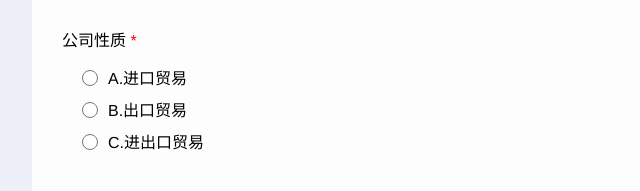
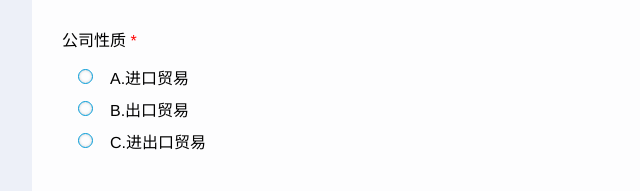
Before and after one commit to 1054522381/htmlDemo, a plain HTML site: page index.html in a window 1280 px wide. Shown: the part 318-509 px from the top of the page, 208-848 px from the left. Drawn offline with Linux system fonts and the light colour scheme.

Commit message:
mobile css update

```diff
--- a/css/desktop.css
+++ b/css/desktop.css
@@ -44,6 +44,7 @@ form {
 }
 .input-body {
   padding: 6px 15px;
+  position: relative;
 }
 .input {
   height: 32px;
@@ -113,22 +114,44 @@ form {
   font-weight: normal;
   color: #FFFFFF;
   background: #3B67A0;
-  font-size: 14px;
+  font-size: 16px;
 }
 .paddingTop {
   padding-top: 8px;
 }
 .radio {
-  background-color: #fff;
-  border: 1px solid rgba(0,0,0,0.15);
-  border-radius: 100%;
+  position: absolute;
+  left: 0;
+  top: 0;
+  visibility: hidden;
+}
+.radio+label:before {
+  position: absolute;
+  border: 1px solid #0099d6;
+  content: "";
   display: inline-block;
-  height: 16px;
-  margin-right: 10px;
-  margin-top: -1px;
-  vertical-align: middle;
-  width: 16px;
-  line-height: 1
+  box-shadow: inset 0 0 3px 0 rgba(0,0,0,.2);
+  border-radius: 50%;
+  z-index: 2;
+  width: 13px;
+  height: 13px;
+  left: 16px;
+  margin-top: 4px;
+}
+input.radio:checked+label:after {
+  position: absolute;
+  border: 3px solid #0099d6;
+  content: "";
+  display: inline-block;
+  border-radius: 50%;
+  width: 13px;
+  height: 13px;
+  left: 17px;
+  margin-top: 5px;
+  box-sizing: border-box;
+}
+.radio+label span {
+  padding-left: 33px;
 }
 .main {
   position: relative;
--- a/css/phone.css
+++ b/css/phone.css
@@ -13,7 +13,7 @@ form {
   margin-top: 0em;
 }
 .wrapper {
-  padding: 20px 10px;
+  padding: 20px 30px;
 }
 .header {
   background-color: rgb(59, 103, 160);
@@ -114,22 +114,43 @@ form {
   font-weight: normal;
   color: #FFFFFF;
   background: #3B67A0;
-  font-size: 14px;
+  font-size: 25px;
 }
 .paddingTop {
   padding-top: 8px;
 }
 .radio {
-  background-color: #fff;
-  border: 1px solid rgba(0,0,0,0.15);
-  border-radius: 100%;
+  position: absolute;
+  left: 0;
+  top: 0;
+  visibility: hidden;
+}
+.radio+label:before {
+  position: absolute;
+  border: 1px solid #0099d6;
+  content: "";
   display: inline-block;
-  height: 16px;
-  margin-right: 10px;
-  margin-top: -1px;
-  vertical-align: middle;
-  width: 16px;
-  line-height: 1
+  box-shadow: inset 0 0 3px 0 rgba(0,0,0,.2);
+  border-radius: 50%;
+  z-index: 2;
+  width: 18px;
+  height: 18px;
+  margin-top: 7px;
+}
+input.radio:checked+label:after {
+  position: absolute;
+  border: 4px solid #0099d6;
+  content: "";
+  display: inline-block;
+  border-radius: 50%;
+  width: 18px;
+  height: 18px;
+  left: 53px;
+  margin-top: 7px;
+  box-sizing: border-box;
+}
+.radio+label span {
+  padding-left: 33px;
 }
 .main {
   position: relative;
--- a/index.html
+++ b/index.html
@@ -32,7 +32,8 @@
 								<span class="input-title">公司性质<font color="red">  *</font></span><br/>
 								<div class="input-body">
 									<div class="paddingTop">
-										<input class="radio" name="comType" id="comTypeA" value="A" type="radio"><label for="comTypeA"><span>A.进口贸易</span></label></input><br/>
+										<input class="radio" name="comType" id="comTypeA" value="A" type="radio" />
+										<label for="comTypeA"><span>A.进口贸易</span></label><br/>
 									</div>
 									<div class="paddingTop">
 										<input class="radio" name="comType" id="comTypeB" value="B" type="radio"><label for="comTypeB"><span>B.出口贸易</span></label></input><br/>
```
